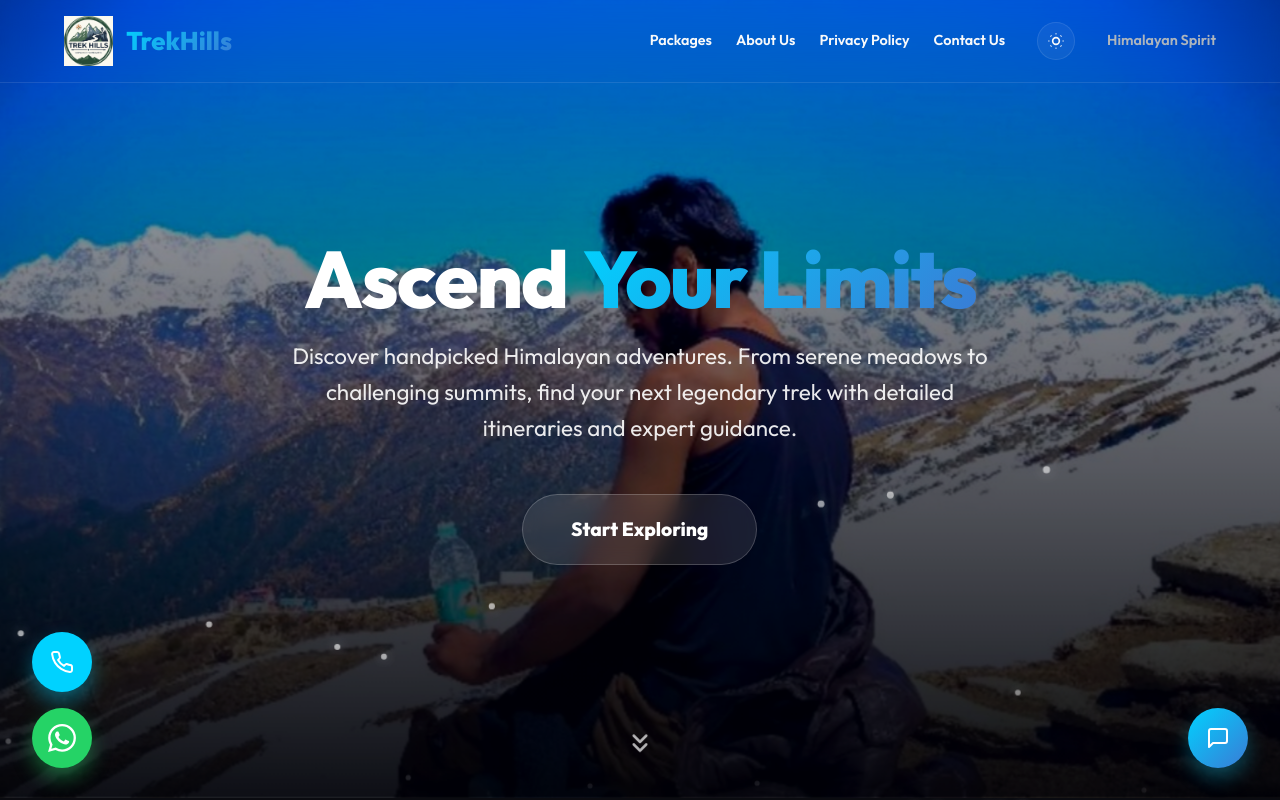
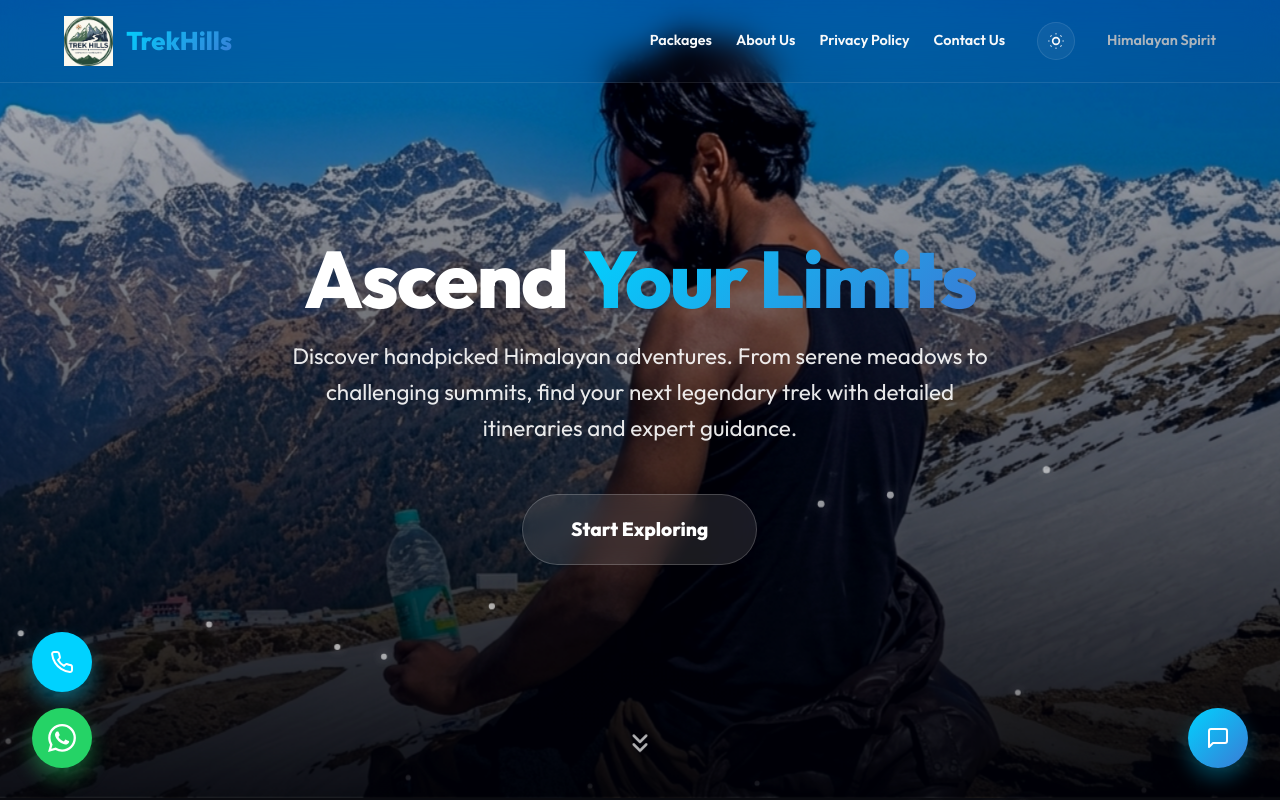
Before and after one commit to anshuljoshi07/trekhills-website, a React (Vite) app: page / in a window 1280 px wide. Shown: the top 800 px of the page. Built offline with nearby package versions, Linux system fonts and the light colour scheme.

Commit message:
Enhance hero background image clarity and aesthetics

```diff
--- a/src/index.css
+++ b/src/index.css
@@ -125,7 +125,7 @@ body {
   position: absolute;
   top: 0; left: 0; right: 0; bottom: 0;
   /* Added a cool, moody blue/purple tint to the gradient to enhance the epic vibe without altering the original image */
-  background: linear-gradient(to bottom, rgba(15, 23, 42, 0.3) 0%, rgba(10, 11, 16, 0.95) 100%), url('/hero_bg_final.jpg') center/cover no-repeat;
+  background: linear-gradient(to bottom, rgba(15, 23, 42, 0.3) 0%, rgba(10, 11, 16, 0.95) 100%), url('/hero_bg_final.png') center/cover no-repeat;
   z-index: -2;
   animation: bgEpicZoom 30s infinite alternate cubic-bezier(0.4, 0, 0.2, 1);
   transform-origin: center bottom;
```
Also changed, not shown: public/hero_bg_final.jpg (deleted), public/hero_bg_final.png (added).
